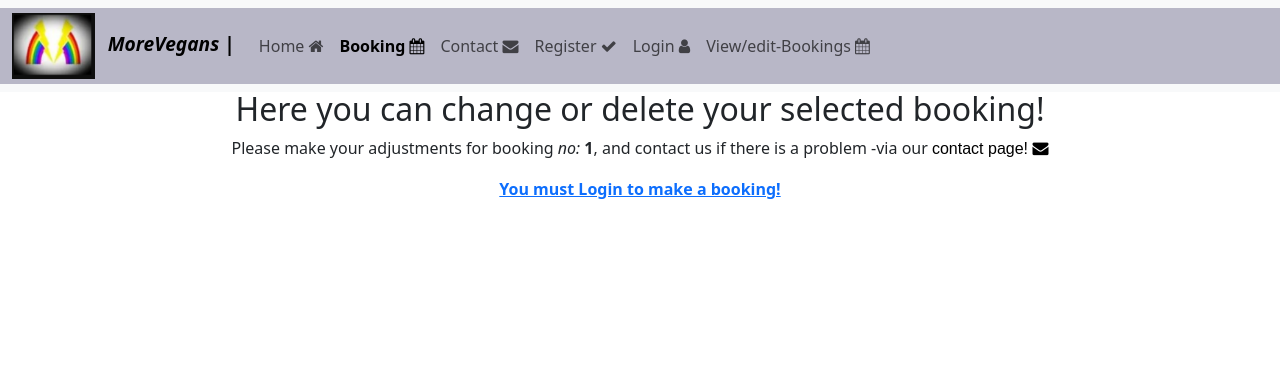
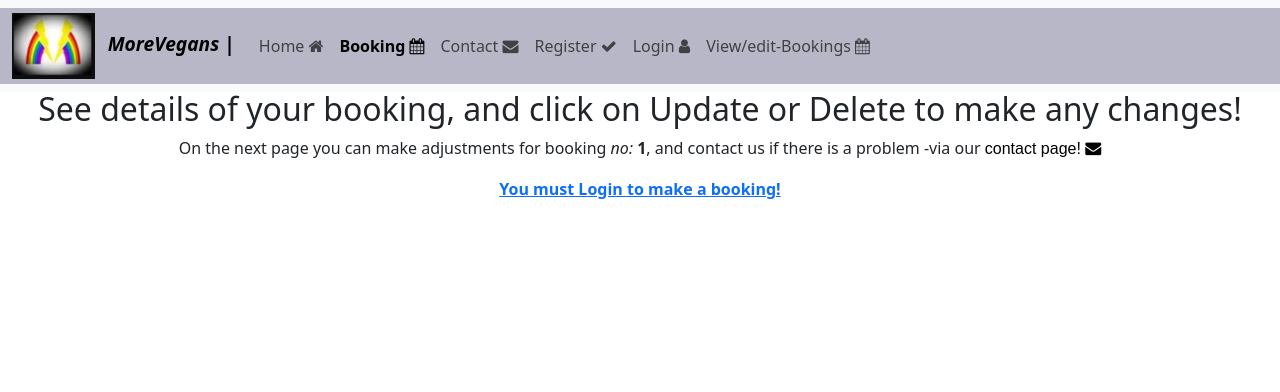
Before and after one commit to SvenLoevgren/fullstack-portfolio4, a Django app: page /edit_booking/1/ in a window 1280 px wide. Shown: the top 392 px of the page. Run offline with Django 3.2, Linux system fonts and the light colour scheme; tables that the repository leaves empty hold one stand-in row (values such as "Sample post").

Commit message:
readonly applied to edit_booking.html

```diff
--- a/fastfood/views.py
+++ b/fastfood/views.py
@@ -56,7 +56,7 @@ def booking(request):
             booking.user = request.user
             booking.save()
             messages.success(request, 'Your booking has been confirmed, we will contact you via email!')
-            return redirect('booking')
+            return redirect('bookings')
     else:
         form = BookingForm()
     return render(request, 'fastfood/booking.html', {'form': form})
--- a/templates/fastfood/edit_booking.html
+++ b/templates/fastfood/edit_booking.html
@@ -5,10 +5,10 @@
     <div id="div5" class="container-fluid">
         <div class="col-md-12">
             <div class="d-flex justify-content-center text-center">
-              <h2>Here you can change or delete your selected booking!</h2>
+              <h2>See details of your booking, and click on Update or Delete to make any changes!</h2>
             </div>
             <div class="d-flex justify-content-center text-center">
-              <p>Please make your adjustments for booking <em>no:</em> <strong>{{ booking_id }}</strong>,
+              <p>On the next page you can make adjustments for booking <em>no:</em> <strong>{{ booking_id }}</strong>,
                  and contact us if there is a problem -via our <a id="contact-link" href="{% url 'contactus' %}">
                     contact page! <i class="fa fa-envelope"></i></a></p>
             </div>
@@ -25,42 +25,42 @@
                     <label for="id_customer_name" class="col-sm-2 col-form-label">Customer Name</label>
                     <div class="col-sm-10">
                         <input type="text" class="form-control" name="customer_name" maxlength="100"
-                         required="" id="id_customer_name" placeholder="your name" value="{{ booking.customer_name }}">
+                         readonly id="id_customer_name" placeholder="your name" value="{{ booking.customer_name }}">
                     </div>
                 </div>
                 <div class="row mb-3">
                     <label for="id_email" class="col-sm-2 col-form-label">Email:</label>
                     <div class="col-sm-10">
                         <input type="email" class="form-control" name="email" maxlength="254"
-                        required="" id="id_email" placeholder="your@mail" value="{{ booking.email }}">
+                        readonly id="id_email" placeholder="your@mail" value="{{ booking.email }}">
                     </div>
                 </div>
                 <div class="row mb-3">
                     <label for="id_phone_number" class="col-sm-2 col-form-label">Phone number:</label>
                     <div class="col-sm-10">
                         <input type="tel" class="form-control" name="phone_number" maxlength="20"
-                        required="" id="id_phone_number" placeholder="mobile" value="{{ booking.phone_number }}">
+                        readonly id="id_phone_number" placeholder="mobile" value="{{ booking.phone_number }}">
                     </div>
                 </div>
                 <div class="row mb-3">
                     <label for="id_date" class="col-sm-2 col-form-label">Date:</label>
                     <div class="col-sm-10">
                         <input type="date" class="form-control" name="date"
-                        required="" id="id_date" placeholder="yyyy-mm-dd" value="{{ booking.date|date:'Y-m-d' }}">
+                        readonly id="id_date" placeholder="yyyy-mm-dd" value="{{ booking.date|date:'Y-m-d' }}">
                     </div>
                 </div>
                 <div class="row mb-3">
                     <label for="id_time" class="col-sm-2 col-form-label">Time:</label>
                     <div class="col-sm-10">
                         <input type="time" class="form-control" name="time"
-                        required="" id="id_time" placeholder="hh:mm" value="{{ booking.time|time:'H:i' }}">
+                        readonly id="id_time" placeholder="hh:mm" value="{{ booking.time|time:'H:i' }}">
                     </div>
                 </div>
                 <div class="row mb-3">
                     <label for="id_num_seats" class="col-sm-2 col-form-label">Num seats:</label>
                     <div class="col-sm-10">
                         <input type="number" class="form-control" name="num_seats" min="0"
-                        required="" id="id_num_seats" placeholder="quantity of seats" value="{{ booking.num_seats }}">
+                        readonly id="id_num_seats" placeholder="quantity of seats" value="{{ booking.num_seats }}">
                     </div>
                 </div>
                 <div class="row">
```
